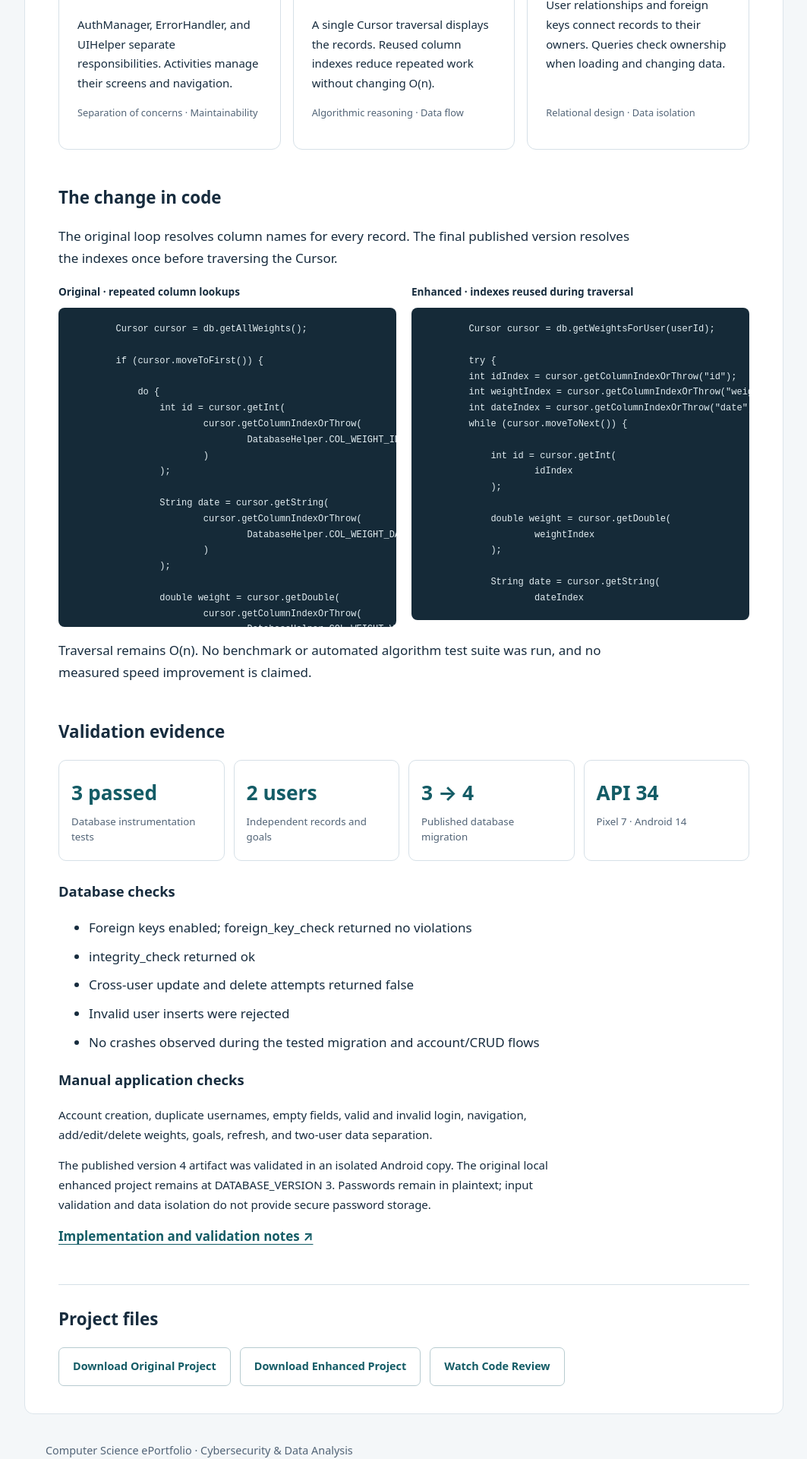
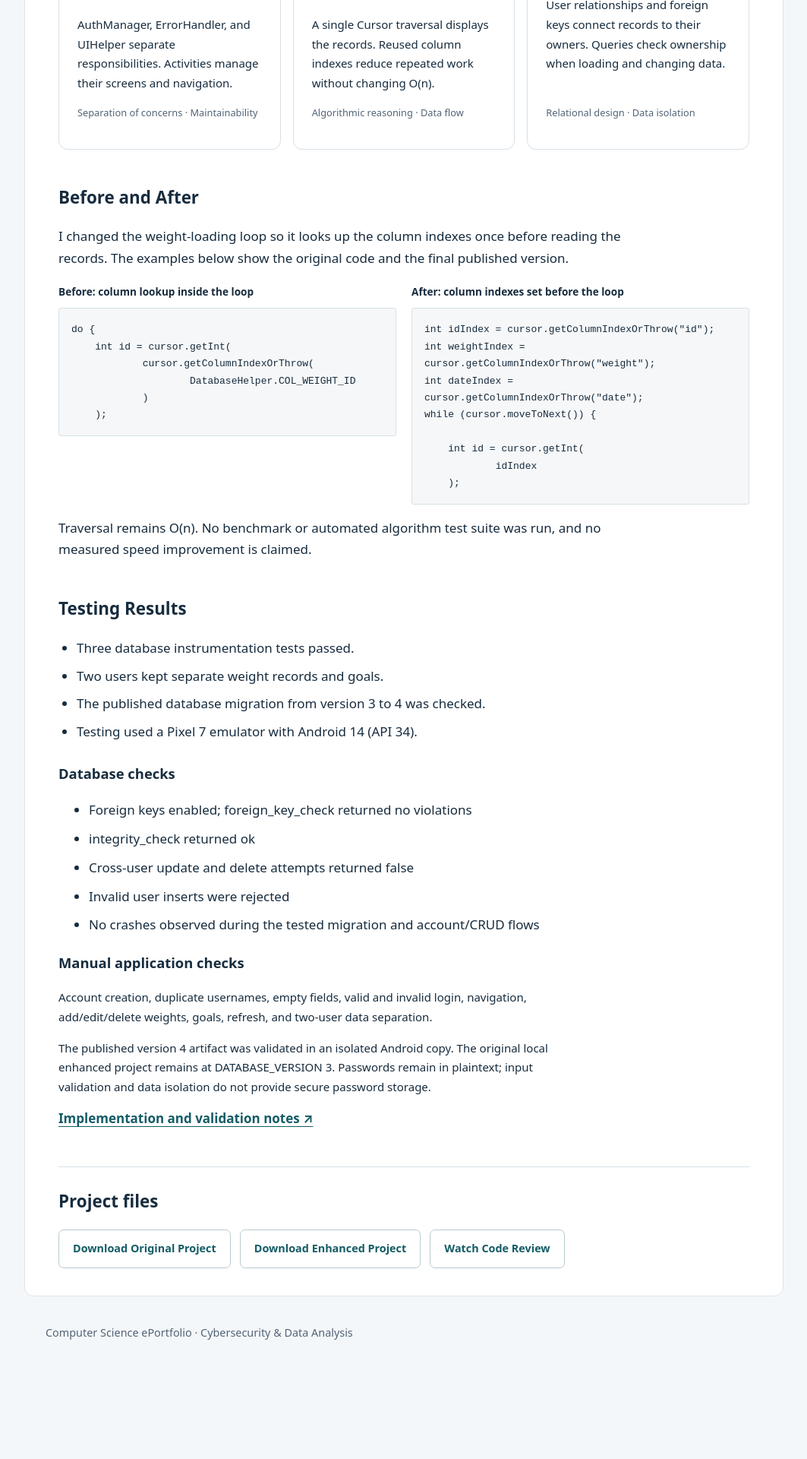
Before and after one commit to Todolomeos/josebustamante-eportfoliofinal, a Jekyll site: the page built from artifact.md, in a window 1280 px wide. Shown: the part 1171-3091 px from the top of the page at 76% size, without its empty margins (108-1171 px from the left). Built offline with Jekyll 4.4.1, drawn with Linux system fonts in a browser that asks for light colours; our own code applies the rules of GitHub Pages for plain Markdown files; after the commit the page ends 2977 px from its top, so only the background shows below that.

Commit message:
Simplify code comparison and testing presentation

```diff
--- a/_layouts/default.html
+++ b/_layouts/default.html
@@ -24,6 +24,11 @@ pre{overflow:auto;background:#f0f4f7;padding:18px}a:focus-visible{outline:3px so
 @media(max-width:850px){.enhancement-grid{grid-template-columns:1fr}.enhancement-card .action{align-self:flex-start}.evidence-grid{grid-template-columns:repeat(2,minmax(0,1fr))}}
 @media(max-width:640px){.comparison-grid{grid-template-columns:1fr}.artifact-showcase h1{font-size:2.3rem}.artifact-showcase section{margin-top:36px}.comparison-card,.enhancement-card{padding:20px}}
 
+
+/* Simple academic presentation for the artifact evidence. */
+.artifact-showcase .code-comparison pre{background:#f6f7f8;color:#172c3e;border:1px solid #d6e0e7;border-radius:3px;font:13px/1.65 Consolas,monospace;max-height:none;white-space:pre-wrap;overflow-wrap:anywhere;padding:16px}
+.artifact-showcase .code-comparison figcaption{font-weight:600}.testing-results{padding-left:24px}.testing-results li{margin:8px 0}
+
 </style>
 </head>
 <body>
--- a/artifact.md
+++ b/artifact.md
@@ -14,45 +14,21 @@
 <article class="enhancement-card"><span class="number">02</span><h3>Algorithms &amp; Data Structures</h3><p>A single Cursor traversal displays the records. Reused column indexes reduce repeated work without changing O(n).</p><p class="skill">Algorithmic reasoning · Data flow</p></article>
 <article class="enhancement-card"><span class="number">03</span><h3>Databases</h3><p>User relationships and foreign keys connect records to their owners. Queries check ownership when loading and changing data.</p><p class="skill">Relational design · Data isolation</p></article>
 </div></section>
-<section aria-labelledby="code-title"><h2 id="code-title">The change in code</h2><p>The original loop resolves column names for every record. The final published version resolves the indexes once before traversing the Cursor.</p><div class="comparison-grid code-comparison"><figure><figcaption>Original · repeated column lookups</figcaption><pre><code>        Cursor cursor = db.getAllWeights();
+<section aria-labelledby="code-title"><h2 id="code-title">Before and After</h2><p>I changed the weight-loading loop so it looks up the column indexes once before reading the records. The examples below show the original code and the final published version.</p><div class="comparison-grid code-comparison"><figure><figcaption>Before: column lookup inside the loop</figcaption><pre><code>do {
+    int id = cursor.getInt(
+            cursor.getColumnIndexOrThrow(
+                    DatabaseHelper.COL_WEIGHT_ID
+            )
+    );
+</code></pre></figure><figure><figcaption>After: column indexes set before the loop</figcaption><pre><code>int idIndex = cursor.getColumnIndexOrThrow(&quot;id&quot;);
+int weightIndex = cursor.getColumnIndexOrThrow(&quot;weight&quot;);
+int dateIndex = cursor.getColumnIndexOrThrow(&quot;date&quot;);
+while (cursor.moveToNext()) {
 
-        if (cursor.moveToFirst()) {
-
-            do {
-                int id = cursor.getInt(
-                        cursor.getColumnIndexOrThrow(
-                                DatabaseHelper.COL_WEIGHT_ID
-                        )
-                );
-
-                String date = cursor.getString(
-                        cursor.getColumnIndexOrThrow(
-                                DatabaseHelper.COL_WEIGHT_DATE
-                        )
-                );
-
-                double weight = cursor.getDouble(
-                        cursor.getColumnIndexOrThrow(
-                                DatabaseHelper.COL_WEIGHT_VALUE
-                        )
-                );</code></pre></figure><figure><figcaption>Enhanced · indexes reused during traversal</figcaption><pre><code>        Cursor cursor = db.getWeightsForUser(userId);
-
-        try {
-        int idIndex = cursor.getColumnIndexOrThrow(&quot;id&quot;);
-        int weightIndex = cursor.getColumnIndexOrThrow(&quot;weight&quot;);
-        int dateIndex = cursor.getColumnIndexOrThrow(&quot;date&quot;);
-        while (cursor.moveToNext()) {
-
-            int id = cursor.getInt(
-                    idIndex
-            );
-
-            double weight = cursor.getDouble(
-                    weightIndex
-            );
-
-            String date = cursor.getString(
-                    dateIndex</code></pre></figure></div><p>Traversal remains O(n). No benchmark or automated algorithm test suite was run, and no measured speed improvement is claimed.</p></section>
-<section aria-labelledby="validation-title"><h2 id="validation-title">Validation evidence</h2><div class="evidence-grid"><article><strong>3 passed</strong><span>Database instrumentation tests</span></article><article><strong>2 users</strong><span>Independent records and goals</span></article><article><strong>3 → 4</strong><span>Published database migration</span></article><article><strong>API 34</strong><span>Pixel 7 · Android 14</span></article></div><div class="validation-detail"><h3>Database checks</h3><ul><li>Foreign keys enabled; foreign_key_check returned no violations</li><li>integrity_check returned ok</li><li>Cross-user update and delete attempts returned false</li><li>Invalid user inserts were rejected</li><li>No crashes observed during the tested migration and account/CRUD flows</li></ul><h3>Manual application checks</h3><p>Account creation, duplicate usernames, empty fields, valid and invalid login, navigation, add/edit/delete weights, goals, refresh, and two-user data separation.</p><p>The published version 4 artifact was validated in an isolated Android copy. The original local enhanced project remains at DATABASE_VERSION 3. Passwords remain in plaintext; input validation and data isolation do not provide secure password storage.</p><a class="text-link" href="https://github.com/Todolomeos/josebustamante-eportfoliofinal/blob/main/artifacts/weight-tracker/CAPSTONE.md">Implementation and validation notes ↗</a></div></section>
+    int id = cursor.getInt(
+            idIndex
+    );
+</code></pre></figure></div><p>Traversal remains O(n). No benchmark or automated algorithm test suite was run, and no measured speed improvement is claimed.</p></section>
+<section aria-labelledby="validation-title"><h2 id="validation-title">Testing Results</h2><ul class="testing-results"><li>Three database instrumentation tests passed.</li><li>Two users kept separate weight records and goals.</li><li>The published database migration from version 3 to 4 was checked.</li><li>Testing used a Pixel 7 emulator with Android 14 (API 34).</li></ul><div class="validation-detail"><h3>Database checks</h3><ul><li>Foreign keys enabled; foreign_key_check returned no violations</li><li>integrity_check returned ok</li><li>Cross-user update and delete attempts returned false</li><li>Invalid user inserts were rejected</li><li>No crashes observed during the tested migration and account/CRUD flows</li></ul><h3>Manual application checks</h3><p>Account creation, duplicate usernames, empty fields, valid and invalid login, navigation, add/edit/delete weights, goals, refresh, and two-user data separation.</p><p>The published version 4 artifact was validated in an isolated Android copy. The original local enhanced project remains at DATABASE_VERSION 3. Passwords remain in plaintext; input validation and data isolation do not provide secure password storage.</p><a class="text-link" href="https://github.com/Todolomeos/josebustamante-eportfoliofinal/blob/main/artifacts/weight-tracker/CAPSTONE.md">Implementation and validation notes ↗</a></div></section>
 <section class="project-files" aria-labelledby="files-title"><h2 id="files-title">Project files</h2><div class="file-actions"><a class="action secondary" href="artifacts/WeightTracker-original.zip">Download Original Project</a><a class="action secondary" href="artifacts/WeightTracker-final.zip">Download Enhanced Project</a><a class="action secondary" href="code-review.html">Watch Code Review</a></div></section>
 </div>
```
